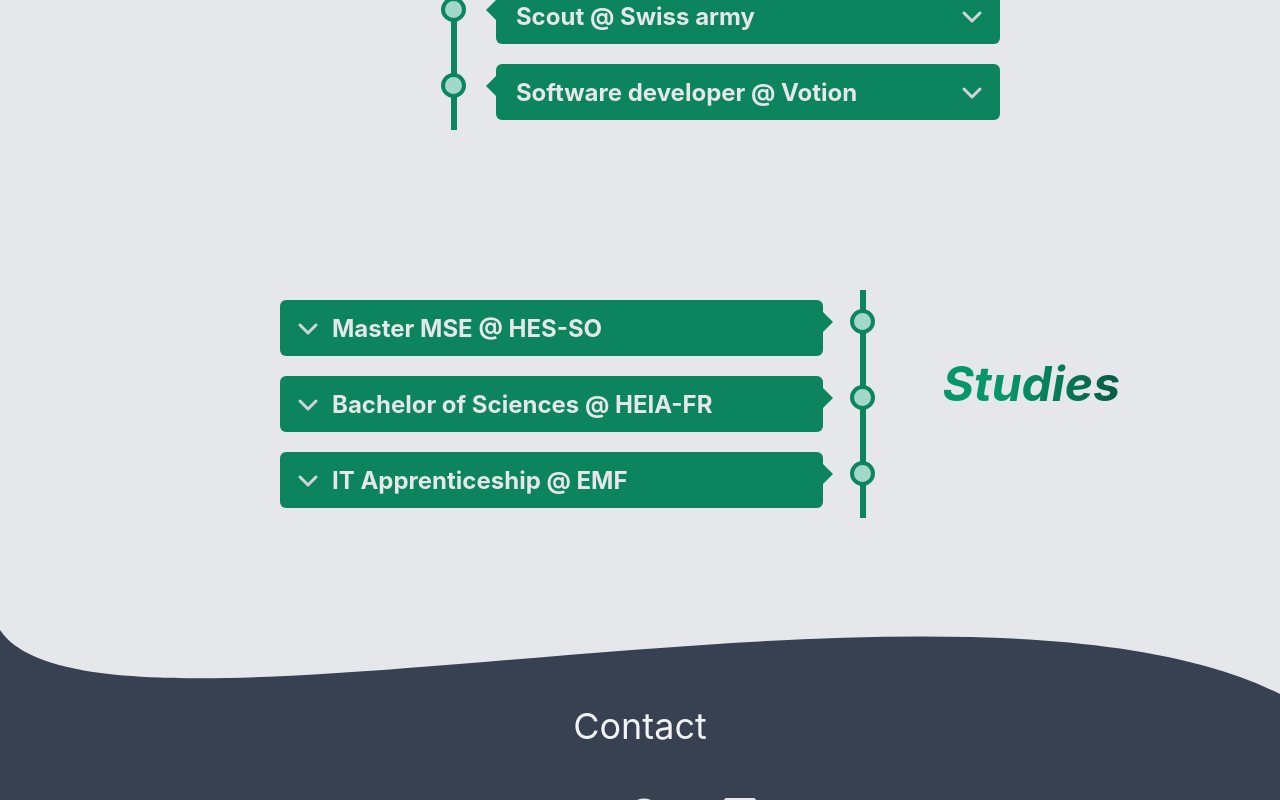
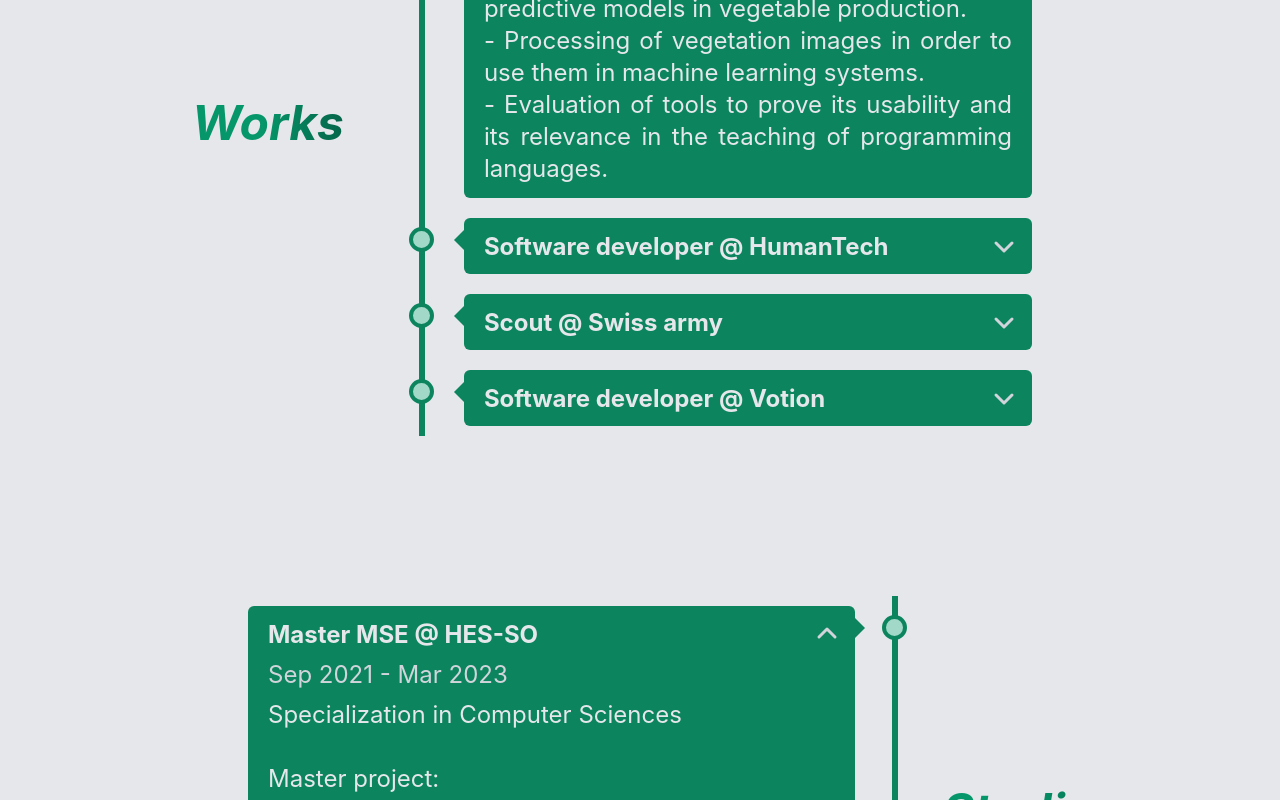
Before and after one commit to 3rtex/cv_web, a Next.js app: page / in a window 1280 px wide. Shown: the part 1620-2420 px from the top of the page. Built offline with nearby package versions, Linux system fonts and the light colour scheme.

Commit message:
V1.0.2 let the first item of the timeline be open

```diff
--- a/components/timeline.js
+++ b/components/timeline.js
@@ -34,20 +34,21 @@ export default function Timeline({ orientation = "left", children }) {
         orientation = "right"
     }
 
-
-    return <div className="pt-24 xl:flex xl:pt-36">
+    return <div className="flex-auto pt-24 xl:flex xl:pt-36">
         {orientation == "right" ?
             <h1 className="pb-12 xl:py-0 flex items-center justify-center title-gradient font-bold text-4xl sm:mx-8">
                 {txt}
             </h1> : <></>}
-        <div className="-ml-2 -mr-8 pt-4 sm:mx-4 sm:ml-8 lg:mr-8 lg:ml-24 xl:mx-20">
+        <div className="flex-auto -ml-2 -mr-8 pt-4 sm:mx-4 sm:ml-8 lg:mr-8 lg:ml-24 xl:mx-12">
             <div className={orientation == "left" ? "timeline tl-left" : "timeline tl-right"}>
-                {children.map(c =>
-                    <div key={c.id} className="date">
-                        <TimelineCard orientation={orientation}>
+                {children.map((c, i) =>
+                    <div key={i} className="date">
+                        <TimelineCard orientation={orientation} init={i==0}>
                             {c}
                         </TimelineCard>
-                    </div>)}
+
+                    </div>
+                )}
             </div>
         </div>
         {orientation == "left" ?
--- a/components/timeline_card.js
+++ b/components/timeline_card.js
@@ -1,10 +1,11 @@
 import React, { useState } from 'react'
 
 
-export default function TimelineCard({ orientation, children }) {
-    const [open, setOpen] = useState(false)
+export default function TimelineCard({ orientation, init, children }) {
+    const [open, setOpen] = useState(init)
 
-    var styleSVG = orientation == "right" ? "absolute right-4 top-3 md:top-4 text-gray-300" : "absolute left-4 top-3 md:top-4 text-gray-300"
+    // var styleSVG = orientation == "right" ? "absolute right-4 top-3 md:top-4 text-gray-300" : "absolute left-4 top-3 md:top-4 text-gray-300"
+    var styleSVG = "absolute right-4 top-3 md:top-4 text-gray-300"
 
     return <a><div key={children.id} onClick={() => setOpen(!open)} className={open ? "cursor-pointer max-h-screen date-content": "cursor-pointer max-h-12 sm:max-h-14 date-content"}>
         <svg style={{transform: open ? "rotate(180deg)" : "rotate(0deg)"}} className={styleSVG} width="24px" height="24px" viewBox="0 0 24 24" fill="None" xmlns="http://www.w3.org/2000/svg">
--- a/pages/index.js
+++ b/pages/index.js
@@ -121,10 +121,10 @@ export default function Resume() {
 
                             </Timeline>
                         </div>
-                        <div className="lg:flex md:flex pb-20">
+                        <div className="lg:flex md:flex pb-20 items-center justify-center">
                             <Timeline orientation="left">
                                 <div>
-                                    <h2 className="font-bold sm:text-lg md:text-xl lg:text-2xl text-gray-200 pb-4 lg:pb-2 pr-6 lg:pl-8">Master MSE @ HES-SO</h2>
+                                    <h2 className="font-bold sm:text-lg md:text-xl lg:text-2xl text-gray-200 pb-4 lg:pb-2 pr-6">Master MSE @ HES-SO</h2>
                                     <p className="text-justify sm:text-lg md:text-xl lg:text-2xl text-gray-300 pb-2">
                                         Sep 2021 - Mar 2023
                                     </p>
@@ -136,7 +136,7 @@ export default function Resume() {
                                     </p>
                                 </div>
                                 <div>
-                                    <h2 className="font-bold sm:text-lg md:text-xl lg:text-2xl text-gray-200 pb-4 lg:pb-2 pr-6 lg:pl-8">Bachelor of Sciences @ HEIA-FR</h2>
+                                    <h2 className="font-bold sm:text-lg md:text-xl lg:text-2xl text-gray-200 pb-4 lg:pb-2 pr-6">Bachelor of Sciences @ HEIA-FR</h2>
                                     <p className="text-justify sm:text-lg md:text-xl lg:text-2xl text-gray-300 pb-2">
                                         Sep 2018 - Jul 2021
                                     </p>
@@ -151,7 +151,7 @@ export default function Resume() {
                                     </p>
                                 </div>
                                 <div>
-                                    <h2 className="font-bold sm:text-lg md:text-xl lg:text-2xl text-gray-200 pb-4 lg:pb-2 pr-6 lg:pl-8">IT Apprenticeship @ EMF</h2>
+                                    <h2 className="font-bold sm:text-lg md:text-xl lg:text-2xl text-gray-200 pb-4 lg:pb-2 pr-6">IT Apprenticeship @ EMF</h2>
                                     <p className="text-justify sm:text-lg md:text-xl lg:text-2xl text-gray-300 pb-2">
                                         Aug 2013 - Jul 2017
                                     </p>
--- a/styles/globals.css
+++ b/styles/globals.css
@@ -340,7 +340,3 @@ a {
 } */
 
 /* END TIMELINE */
-
-.arrow {
-
-}
```
